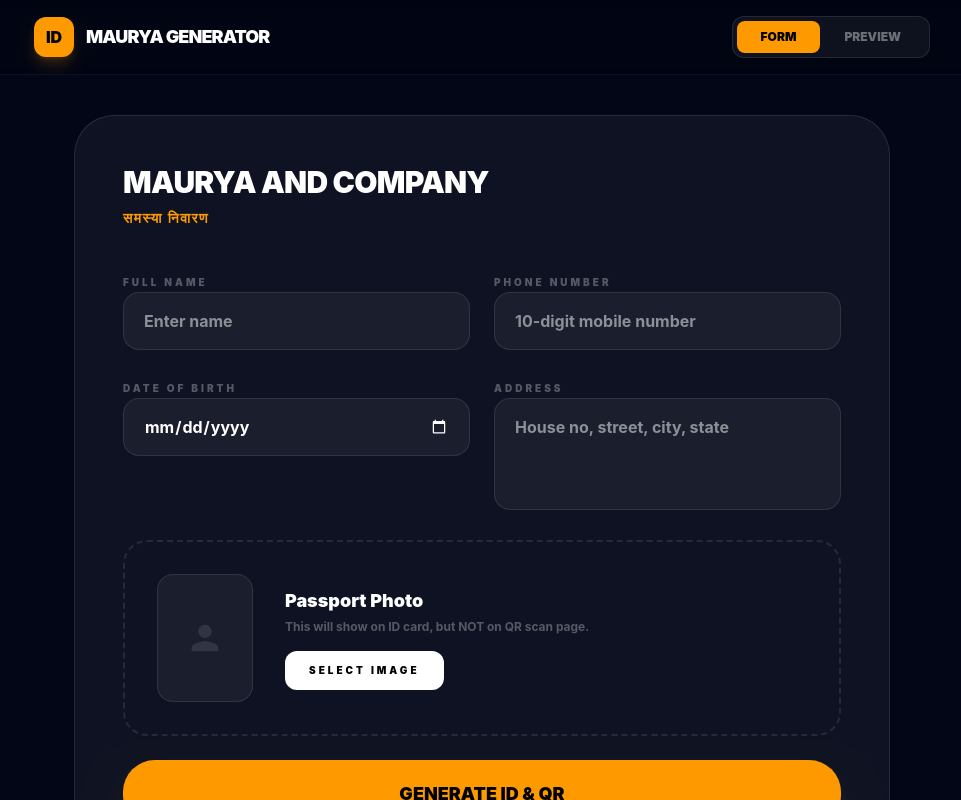
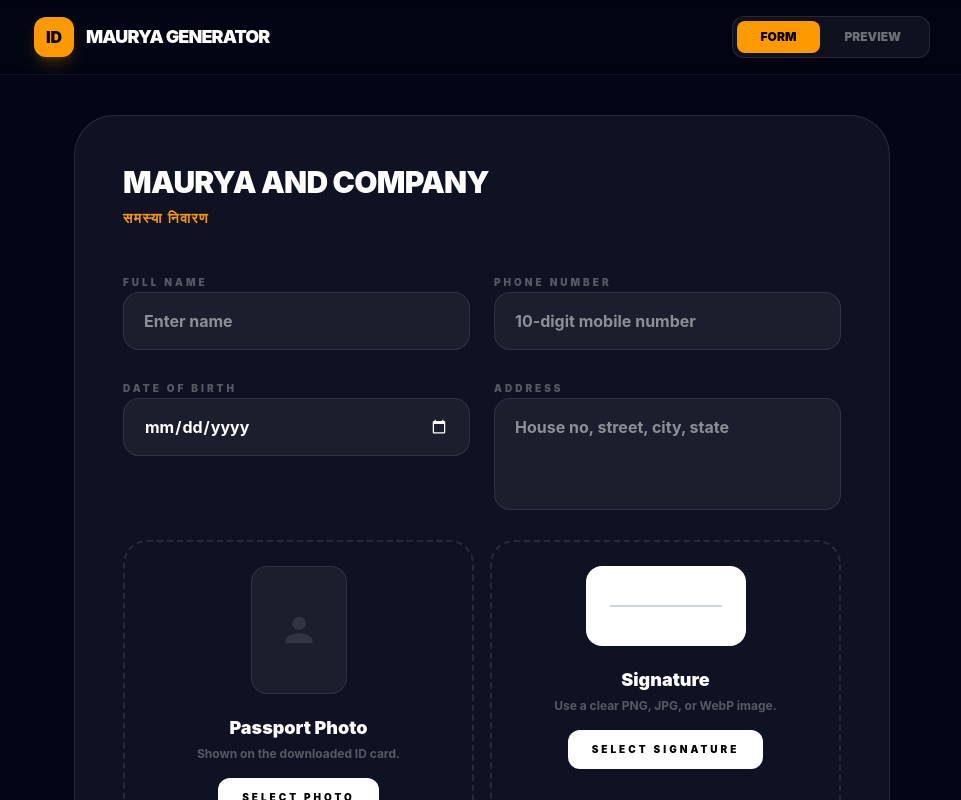
Before and after one commit to prayagrajupgtech-dot/maurya, a React (Vite) app: page / in a window 1280 px wide. Shown: the top 800 px of the page, without its empty margins (158-1119 px from the left). Built offline with nearby package versions, Linux system fonts and the light colour scheme.

Commit message:
Add signature upload to ID cards

```diff
--- a/src/App.tsx
+++ b/src/App.tsx
@@ -8,6 +8,7 @@ interface PersonData {
   name: string;
   phone: string;
   photo: string;
+  signature: string;
   idNumber: string;
   dob: string;
   address: string;
@@ -99,6 +100,7 @@ export default function App() {
     name: "",
     phone: "",
     photo: "",
+    signature: "",
     idNumber: "",
     dob: "",
     address: ""
@@ -348,6 +350,19 @@ export default function App() {
     });
   };
 
+  const loadImageFile = (field: "photo" | "signature", file?: File) => {
+    if (!file) return;
+    if (file.size > 5 * 1024 * 1024) {
+      setFormError("Image size must be 5 MB or less.");
+      return;
+    }
+
+    setFormError("");
+    const reader = new FileReader();
+    reader.onloadend = () => updateFormData(field, reader.result as string);
+    reader.readAsDataURL(file);
+  };
+
   const fieldClassName = (field: keyof ValidationErrors) =>
     `w-full bg-white/5 border rounded-2xl px-5 py-4 outline-none focus:border-amber-500/50 font-bold ${
       errors[field] ? "border-red-500/70" : "border-white/10"
@@ -436,29 +451,53 @@ export default function App() {
                 </div>
               </div>
 
-              <div className="p-8 border-2 border-dashed border-white/10 rounded-3xl flex flex-col sm:flex-row items-center gap-8 hover:bg-white/5 transition-all">
-                <div className="w-24 h-32 bg-white/5 rounded-2xl border border-white/10 overflow-hidden flex items-center justify-center shrink-0">
-                  {formData.photo ? <img src={formData.photo} className="w-full h-full object-cover" /> : <svg viewBox="0 0 24 24" className="w-10 h-10 text-white/10" fill="currentColor"><path d="M12 12c2.21 0 4-1.79 4-4s-1.79-4-4-4-4 1.79-4 4 1.79 4 4 4zm0 2c-2.67 0-8 1.34-8 4v2h16v-2c0-2.66-5.33-4-8-4z" /></svg>}
+              <div className="grid sm:grid-cols-2 gap-4">
+                <div className="p-6 border-2 border-dashed border-white/10 rounded-3xl flex flex-col items-center text-center gap-5 hover:bg-white/5 transition-all">
+                  <div className="w-24 h-32 bg-white/5 rounded-2xl border border-white/10 overflow-hidden flex items-center justify-center">
+                    {formData.photo ? (
+                      <img src={formData.photo} alt="Passport preview" className="w-full h-full object-cover" />
+                    ) : (
+                      <svg viewBox="0 0 24 24" className="w-10 h-10 text-white/10" fill="currentColor">
+                        <path d="M12 12c2.21 0 4-1.79 4-4s-1.79-4-4-4-4 1.79-4 4 1.79 4 4 4zm0 2c-2.67 0-8 1.34-8 4v2h16v-2c0-2.66-5.33-4-8-4z" />
+                      </svg>
+                    )}
                   </div>
-                <div className="text-center sm:text-left">
+                  <div>
                     <p className="font-black text-lg mb-1">Passport Photo</p>
-                  <p className="text-xs text-white/30 font-bold mb-4">This will show on ID card, but NOT on QR scan page.</p>
+                    <p className="text-xs text-white/30 font-bold mb-4">Shown on the downloaded ID card.</p>
                     <label className="cursor-pointer bg-white text-black text-[10px] font-black uppercase tracking-[3px] px-6 py-3 rounded-xl inline-block hover:scale-105 active:scale-95 transition-all">
-                    Select Image
+                      Select Photo
                       <input
                         type="file"
-                      accept="image/*"
-                      onChange={e => {
-                        const file = e.target.files?.[0];
-                        if (file) {
-                          const reader = new FileReader();
-                          reader.onloadend = () => setFormData({...formData, photo: reader.result as string});
-                          reader.readAsDataURL(file);
-                        }
-                      }}
+                        accept="image/png,image/jpeg,image/webp"
+                        onChange={event => loadImageFile("photo", event.target.files?.[0])}
                         className="hidden"
                       />
                     </label>
+                  </div>
+                </div>
+
+                <div className="p-6 border-2 border-dashed border-white/10 rounded-3xl flex flex-col items-center text-center gap-5 hover:bg-white/5 transition-all">
+                  <div className="w-40 h-20 bg-white rounded-2xl border border-white/10 overflow-hidden flex items-center justify-center p-3">
+                    {formData.signature ? (
+                      <img src={formData.signature} alt="Signature preview" className="w-full h-full object-contain" />
+                    ) : (
+                      <div className="w-28 border-b-2 border-slate-300" />
+                    )}
+                  </div>
+                  <div>
+                    <p className="font-black text-lg mb-1">Signature</p>
+                    <p className="text-xs text-white/30 font-bold mb-4">Use a clear PNG, JPG, or WebP image.</p>
+                    <label className="cursor-pointer bg-white text-black text-[10px] font-black uppercase tracking-[3px] px-6 py-3 rounded-xl inline-block hover:scale-105 active:scale-95 transition-all">
+                      Select Signature
+                      <input
+                        type="file"
+                        accept="image/png,image/jpeg,image/webp"
+                        onChange={event => loadImageFile("signature", event.target.files?.[0])}
+                        className="hidden"
+                      />
+                    </label>
+                  </div>
                 </div>
               </div>
 
--- a/src/components/IDCard.tsx
+++ b/src/components/IDCard.tsx
@@ -4,6 +4,7 @@ interface PersonData {
   name: string;
   phone: string;
   photo: string;
+  signature: string;
   idNumber: string;
   dob: string;
   address: string;
@@ -54,7 +55,7 @@ const IDCard = forwardRef<HTMLDivElement, { data: PersonData }>(({ data }, ref)
       </div>
 
       <div className="px-6 pt-5 pb-10 flex gap-6">
-        <div className="shrink-0 flex flex-col items-center gap-2">
+        <div className="shrink-0 flex flex-col items-center gap-1">
           <div
             className="w-[110px] h-[130px] rounded-md border-2 overflow-hidden"
             style={{
@@ -75,7 +76,16 @@ const IDCard = forwardRef<HTMLDivElement, { data: PersonData }>(({ data }, ref)
               </div>
             )}
           </div>
-          <div className="w-[100px] h-[1px]" style={{ backgroundColor: "rgba(255,255,255,0.2)" }} />
+          <div
+            className="w-[100px] h-[18px] flex items-center justify-center rounded-sm px-1"
+            style={{ backgroundColor: "#ffffff" }}
+          >
+            {data.signature ? (
+              <img src={data.signature} alt="" className="w-full h-full object-contain" />
+            ) : (
+              <div className="w-full h-[1px]" style={{ backgroundColor: "#cbd5e1" }} />
+            )}
+          </div>
           <p className="text-[7px] tracking-widest uppercase" style={{ color: "rgba(255,255,255,0.3)" }}>
             Signature
           </p>
```
Lines whose indentation alone changed are shown as unchanged.
